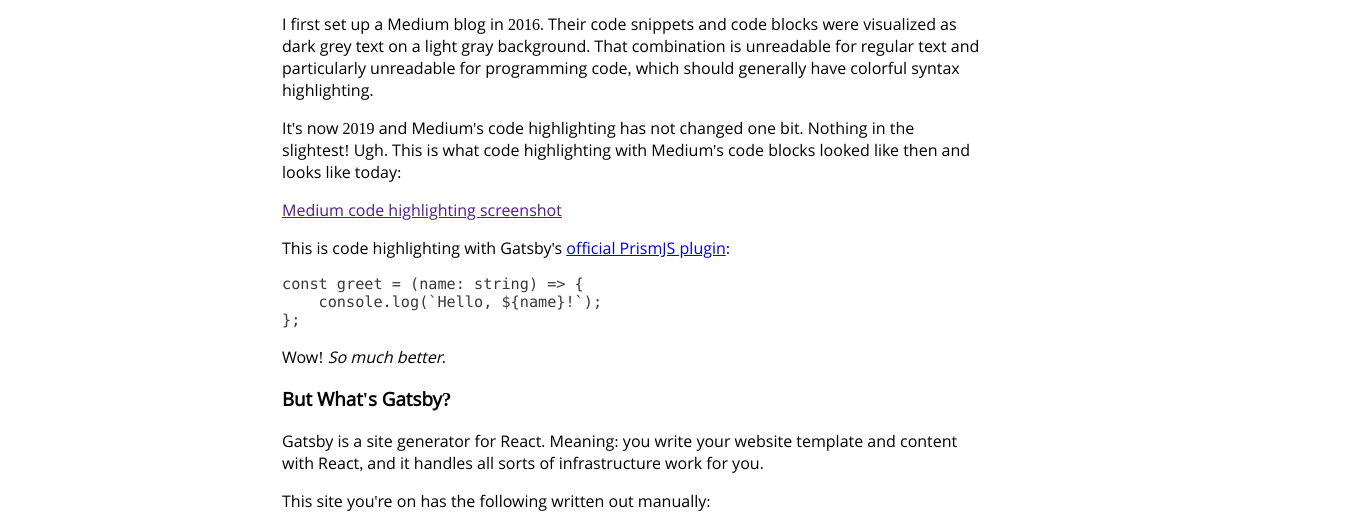
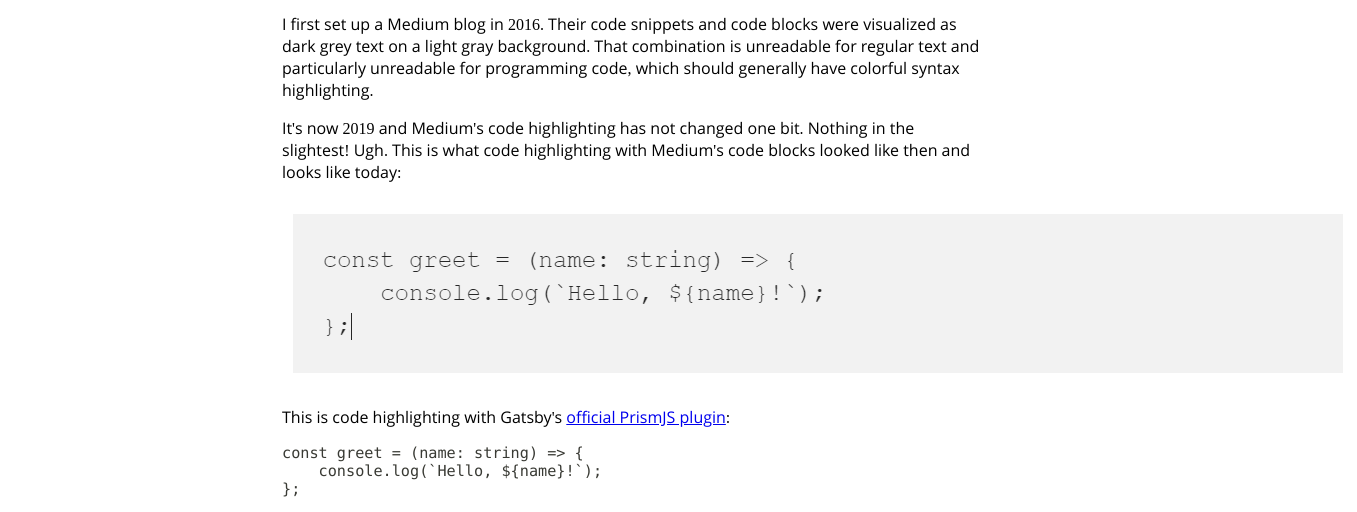
Before and after one commit to JoshuaKGoldberg/Goldblog, a Gatsby site: page /hello-world/ in a window 1280 px wide. Shown: the part 247-759 px from the top of the page, 1357 px wide, since content can reach past the window. Built offline with nearby package versions, Linux system fonts and the light colour scheme; Gatsby itself is replaced by a stand-in of ours; some packages are replaced by stand-ins of ours; code samples lack their colours.

Commit message:
Added Medium capture image

```diff
--- a/content/blog/hello-world/index.md
+++ b/content/blog/hello-world/index.md
@@ -13,7 +13,7 @@
 Ugh.
 This is what code highlighting with Medium's code blocks looked like then and looks like today:
 
-[Medium code highlighting screenshot]()
+![Medium code highlighting screenshot](./medium-capture.png)
 
 This is code highlighting with Gatsby's [official PrismJS plugin](https://www.gatsbyjs.org/packages/gatsby-remark-prismjs):
 
```
Also changed, not shown: content/blog/hello-world/medium-capture.png (added).
